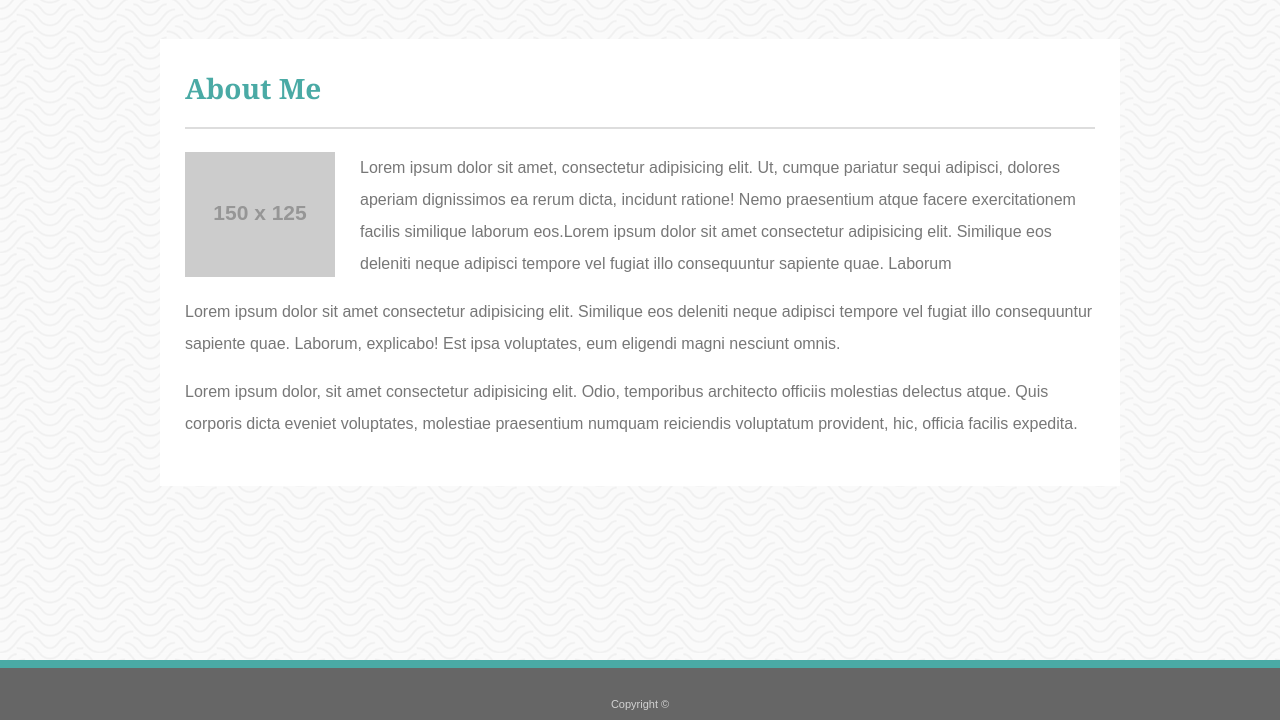
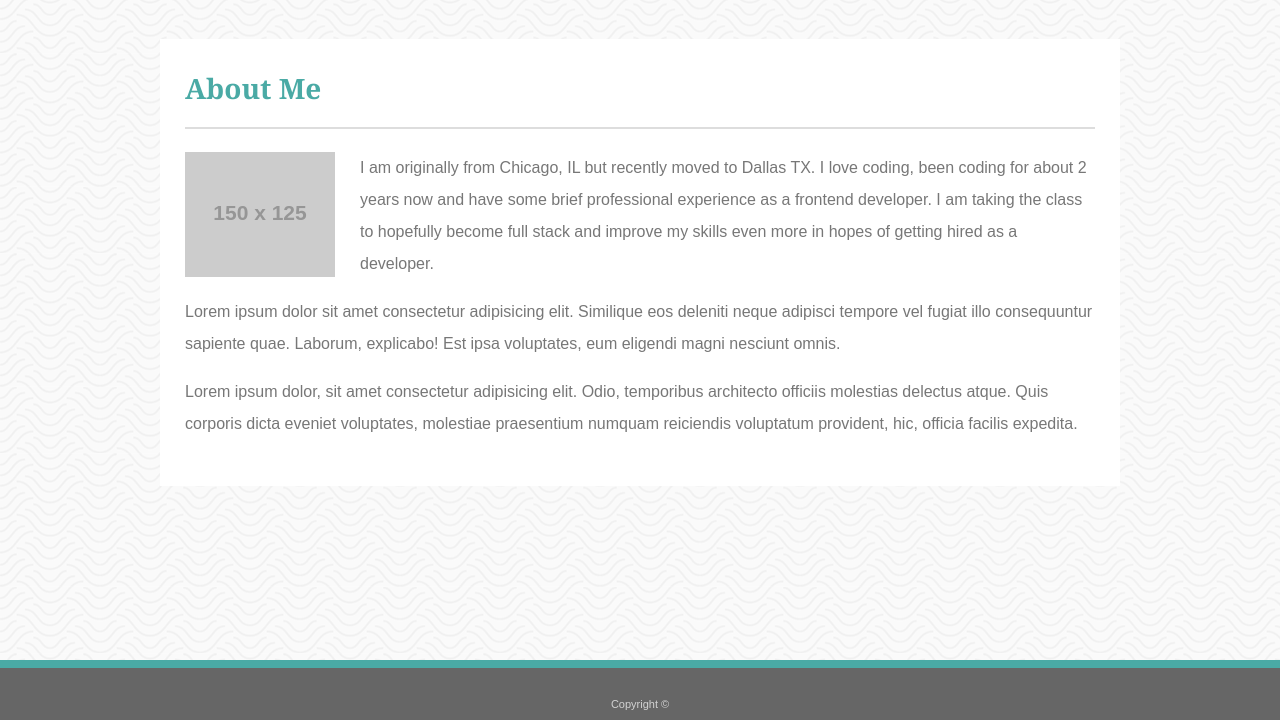
Before and after one commit to Jarrell28/Jarrell28.github.io, a plain HTML site: page index.html in a window 1280 px wide. Shown: the part 80-800 px from the top of the page. Drawn offline with Linux system fonts and the light colour scheme; placeholder pictures from the web are drawn by us.

Commit message:
Final changes to project

```diff
--- a/index.html
+++ b/index.html
@@ -24,7 +24,7 @@
         <h1>About Me</h1>
             <div class="content clearfix">
                 <img src="https://via.placeholder.com/150x125" alt="" class="portfolio-img">
-                <p>Lorem ipsum dolor sit amet, consectetur adipisicing elit. Ut, cumque pariatur sequi adipisci, dolores aperiam dignissimos ea rerum dicta, incidunt ratione! Nemo praesentium atque facere exercitationem facilis similique laborum eos.Lorem ipsum dolor sit amet consectetur adipisicing elit. Similique eos deleniti neque adipisci tempore vel fugiat illo consequuntur sapiente quae. Laborum</p>
+                <p>I am originally from Chicago, IL but recently moved to Dallas TX. I love coding, been coding for about 2 years now and have some brief professional experience as a frontend developer. I am taking the class to hopefully become full stack and improve my skills even more in hopes of getting hired as a developer.</p>
 
                 <p>Lorem ipsum dolor sit amet consectetur adipisicing elit. Similique eos deleniti neque adipisci tempore vel fugiat illo consequuntur sapiente quae. Laborum, explicabo! Est ipsa voluptates, eum eligendi magni nesciunt omnis.
                 </p>
```
